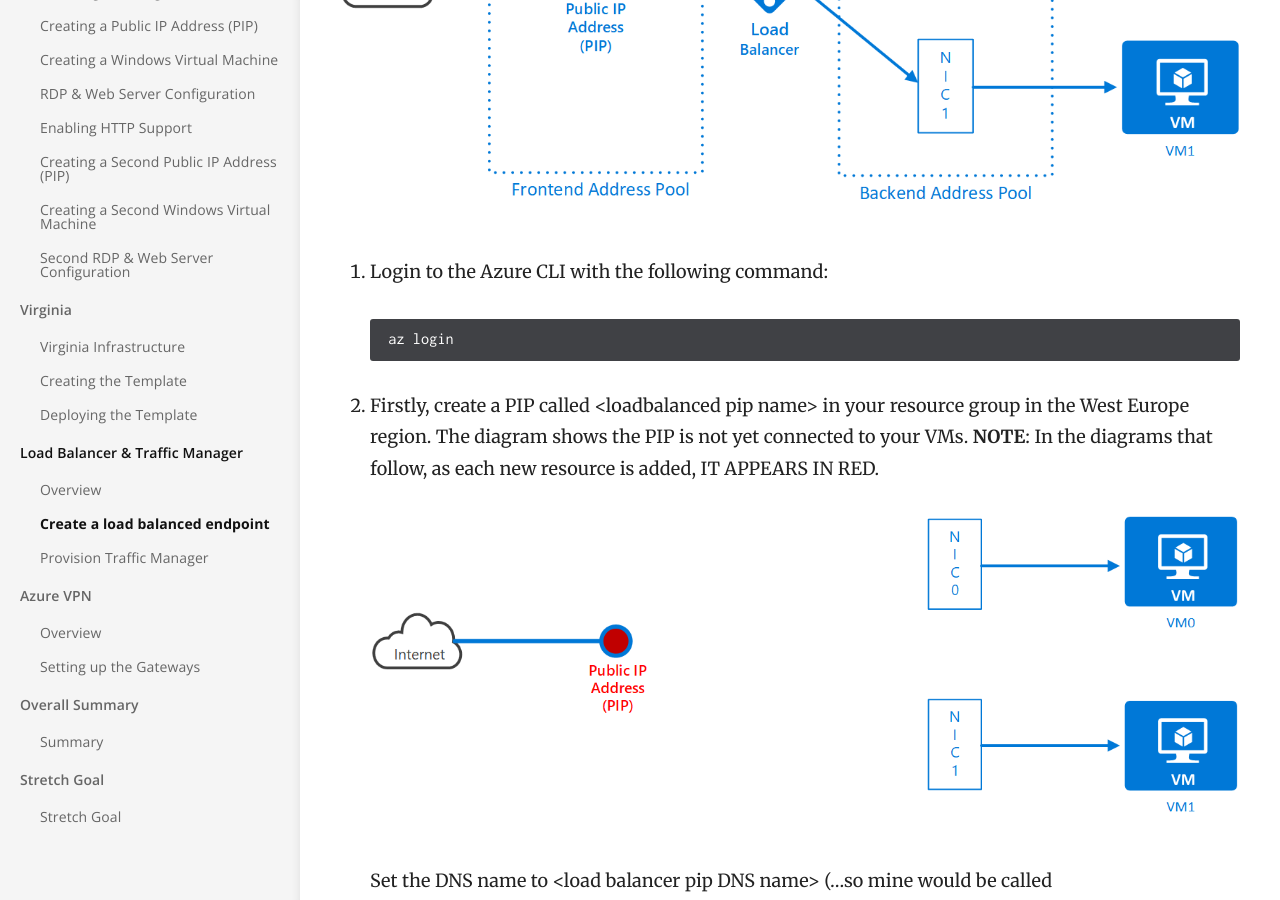
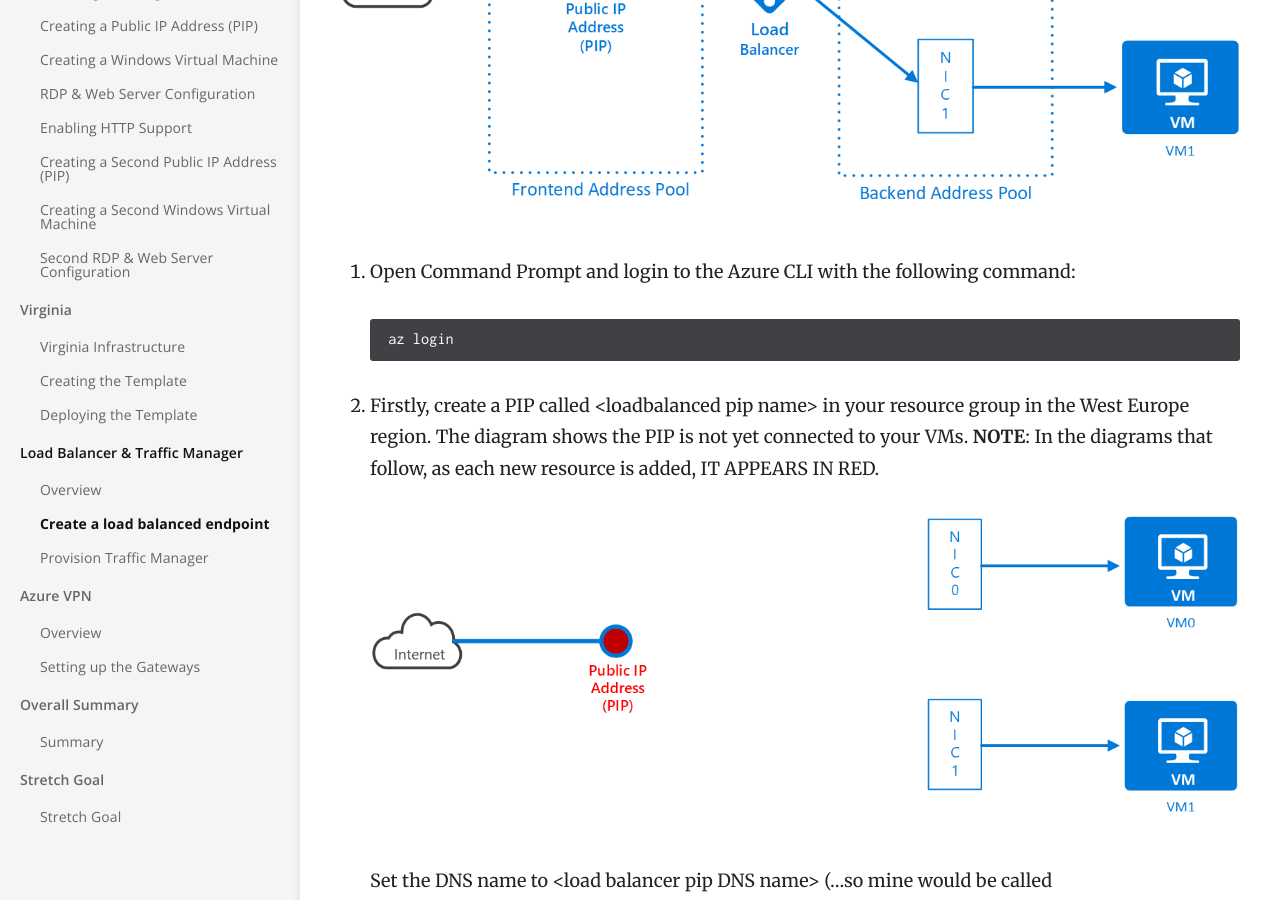
Before and after one commit to BenMcGarry/AzureIaaSLab, a Jekyll site: the page built from _docs/06loadbalancertrafficmanager/lbendpoint.md, in a window 1280 px wide and 900 px high, scrolled down 598 px. Built offline with Jekyll 4.4.1, drawn with Linux system fonts in a browser that asks for light colours.

Commit message:
Clarification on where to use the Azure CLI

````diff
--- a/_docs/06loadbalancertrafficmanager/lbendpoint.md
+++ b/_docs/06loadbalancertrafficmanager/lbendpoint.md
@@ -10,7 +10,7 @@ You'll start with a PIP and add more resources to eventually connect the PIP thr
 
 ![Load Balancer Endpoint]({{ site.baseurl }}/img/lbendpoint.png)
 
-1. Login to the Azure CLI with the following command:
+1. Open Command Prompt and login to the Azure CLI with the following command:
 
     ```powershell
     az login
````
